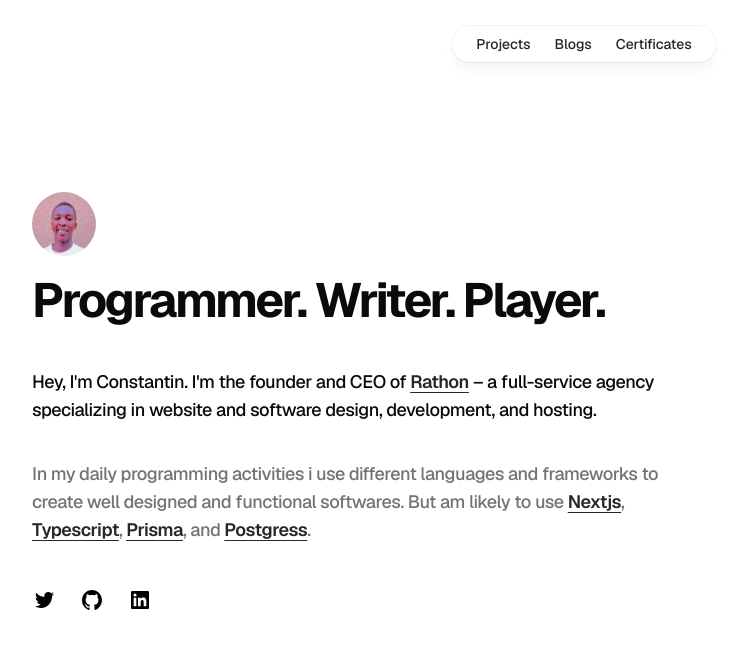
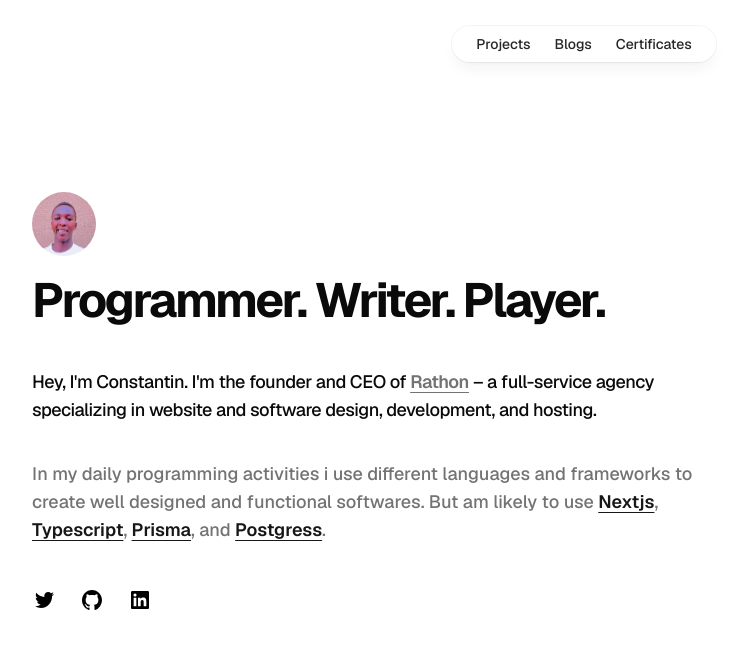
Before and after one commit to leconstantin/leo_constantin, a Next.js app: page / in a window 1280 px wide. Shown: the top 648 px of the page, without its empty margins (96-841 px from the left). Built offline with nearby package versions, Linux system fonts and the light colour scheme.

Commit message:
changed darkmode

```diff
--- a/src/app/layout.tsx
+++ b/src/app/layout.tsx
@@ -27,7 +27,7 @@ export default function RootLayout({
       <body>
         <ThemeProvider
           attribute="class"
-          defaultTheme="system"
+          defaultTheme="light"
           enableSystem
           disableTransitionOnChange
         >
--- a/src/app/page.tsx
+++ b/src/app/page.tsx
@@ -22,7 +22,7 @@ export default function Home() {
         <a
           href="https://rathon.vercel.app/"
           target="_blank"
-          className="underline underline-offset-4 text-zinc-800 font-semibold"
+          className="underline underline-offset-4 text-muted-foreground font-semibold"
         >
           Rathon
         </a>{" "}
@@ -30,14 +30,14 @@ export default function Home() {
         development, and hosting.
       </p>
 
-      <p className="mt-4 text-lg font-medium tracking-tight text-muted-foreground">
+      <p className="mt-4 text-lg font-medium  text-muted-foreground">
         In my daily programming activities i use different languages and
         frameworks to create well designed and functional softwares. But am
         likely to use{" "}
         <a
           href="https://nextjs.org/"
           target="_blank"
-          className="underline underline-offset-4 text-zinc-800 font-semibold"
+          className="underline underline-offset-4 text-primary font-semibold"
         >
           Nextjs
         </a>
@@ -45,7 +45,7 @@ export default function Home() {
         <a
           href="https://www.typescriptlang.org/"
           target="_blank"
-          className="underline underline-offset-4 text-zinc-800 font-semibold"
+          className="underline underline-offset-4 text-primary font-semibold"
         >
           Typescript
         </a>
@@ -54,7 +54,7 @@ export default function Home() {
           href="https://www.prisma.io/"
           target="_blank"
           rel="noreferrer noopener"
-          className="underline underline-offset-4 text-zinc-800 font-semibold"
+          className="underline underline-offset-4 text-primary font-semibold"
         >
           Prisma
         </a>
@@ -62,7 +62,7 @@ export default function Home() {
         <a
           href="https://www.postgresql.org/"
           target="_blank"
-          className="underline underline-offset-4 text-zinc-800 font-semibold"
+          className="underline underline-offset-4 text-primary font-semibold"
         >
           Postgress
         </a>
--- a/src/components/container.tsx
+++ b/src/components/container.tsx
@@ -32,7 +32,7 @@ export default function Container({ children }: { children: ReactNode }) {
     <main className="max-w-2xl lg:max-w-5xl mt-16 sm:mt-32 mx-auto">
       {segment.length === 1 && (
         <div className="max-w-2xl mx-5 sm:mx-0">
-          <h1 className="text-4xl tracking-tighter text-zinc-800 sm:text-5xl font-bold">
+          <h1 className="text-4xl tracking-tight text-primary sm:text-5xl font-bold">
             {meta[segment[0]].title}
           </h1>
           <p className="mt-6 text-lg text-muted-foreground tracking-tight">
```
